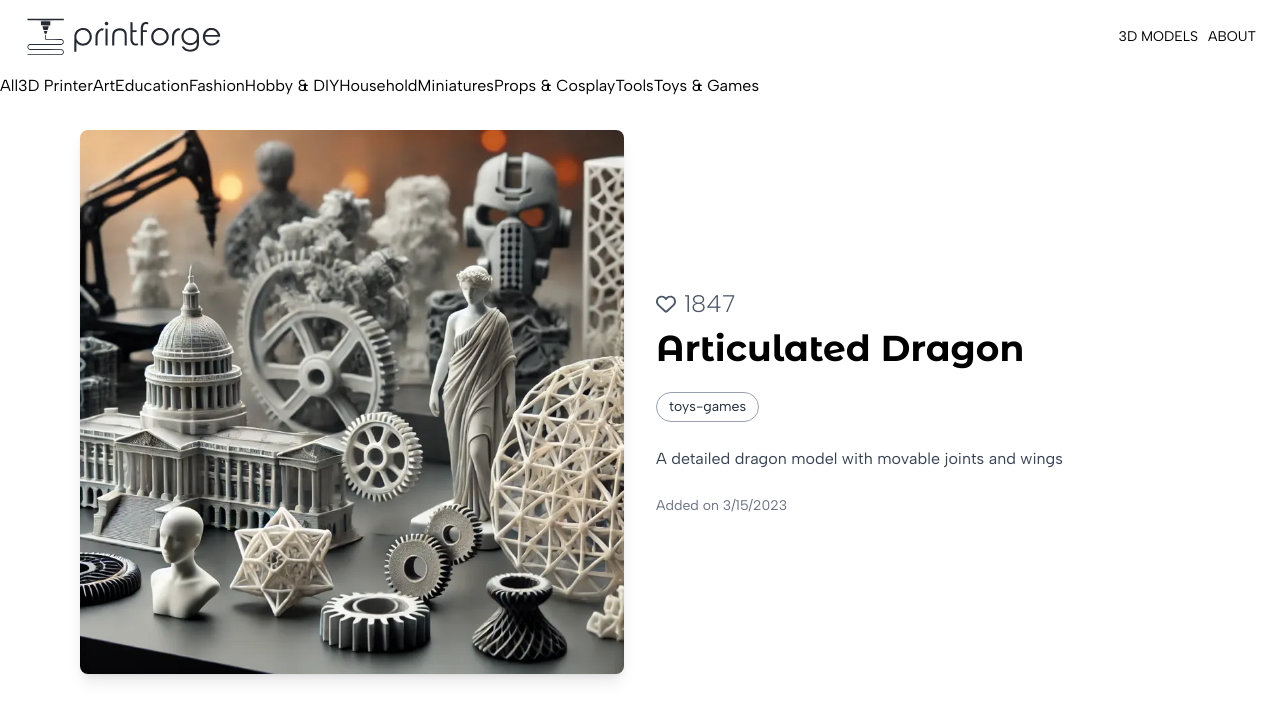
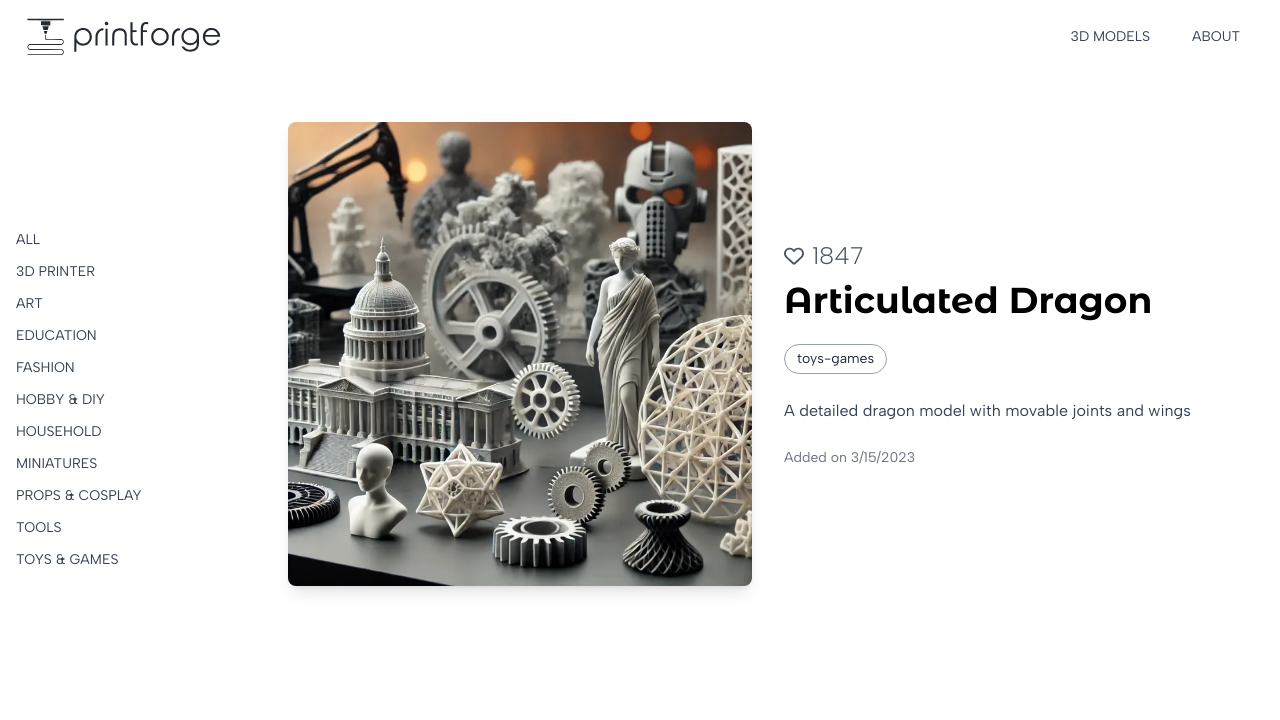
Before and after one commit to elpabloca/print-enter, a Next.js app: page /3d-models/1 in a window 1280 px wide. Shown: the top 720 px of the page. Built offline with nearby package versions, Linux system fonts and the light colour scheme.

Commit message:
create a navlink

```diff
--- a/src/app/3d-models/layout.tsx
+++ b/src/app/3d-models/layout.tsx
@@ -1,4 +1,4 @@
-import Link from "next/link"
+import NavLink from "@/app/components/NavLink"
 import type { ReactNode } from "react"
 import { getAllCategories } from "@/app/lib/categories"
 import type { Category } from "@/app/types"
@@ -7,17 +7,33 @@ export default function ModelsLayout({ children }: { children: ReactNode }) {
   const categories: Category[] = getAllCategories()
   console.log(categories)
   return (
-    <div>
-      <nav>
-        <Link href="/3d-models">All</Link>
-        {categories.map(cat => (
-          <Link
-            href={`/3d-models/categories/${cat.slug}`}
-            key={cat.slug}
-          >{cat.displayName}</Link>
-        ))}
-      </nav>
-      {children}
+    <div className="relative flex flex-col min-h-screen md:flex-row">
+      <aside className="sticky top-0 z-10 w-full bg-white border-b border-gray-200 md:fixed md:w-64 md:top-1/2 md:-translate-y-1/2 md:border-none">
+        <div className="relative">
+          <nav className="w-full overflow-x-auto md:overflow-visible scrollbar-hide">
+            <ul className="flex px-4 py-3 space-x-4 whitespace-nowrap md:flex-col md:p-0 md:space-x-0 md:space-y-3">
+              <NavLink
+                href="/3d-models"
+              >
+                All
+              </NavLink>
+              {categories.map(item => (
+                <NavLink
+                  href={`/3d-models/categories/${item.slug}`}
+                  key={item.slug}
+                >
+                  {item.displayName}
+                </NavLink>
+              ))}
+            </ul>
+          </nav>
+          {/* Fading edge/gradient for horizontal scroll hint on mobile */}
+          <div className="absolute top-0 right-0 w-8 h-full pointer-events-none bg-gradient-to-l from-white to-transparent md:hidden" />
+        </div>
+      </aside>
+
+      {/* Main Content Area */}
+      <main className="flex-1 p-4 md:ml-64">{children}</main>
     </div>
   )
 }
--- /dev/null
+++ b/src/app/components/NavLink.tsx
@@ -0,0 +1,13 @@
+import Link from "next/link"
+import type { NavLinkProps } from "@/app/types"
+
+export default function NavLink({ href, children }: NavLinkProps) {
+  return (
+    <li className="text-sm uppercase">
+      <Link
+        href={href}
+        className="px-4 py-2 text-gray-700 transition-colors rounded-md cursor-pointer hover:text-orange-accent"
+      >{children}</Link>
+    </li>
+  )
+}
--- a/src/app/components/Navbar.tsx
+++ b/src/app/components/Navbar.tsx
@@ -1,4 +1,5 @@
 import Link from "next/link"
+import NavLink from "@/app/components/NavLink"
 import Image from "next/image"
 import PFLogoIcon from "../../../public/printforge-logo-icon.svg"
 import PFLogo from "../../../public/printforgelogo.svg"
@@ -29,10 +30,10 @@ export default function Navbar() {
             </Link>
             <ul className="flex items-center gap-2.5">
               <li className="text-sm uppercase cursor-pointer">
-                <Link href="/3d-models">3D Models</Link>
+                <NavLink href="/3d-models">3D Models</NavLink>
               </li>
               <li className="text-sm uppercase cursor-pointer">
-                <Link href="/about">About</Link>
+                <NavLink href="/about">About</NavLink>
               </li>
             </ul>
           </nav>
--- a/src/app/types/index.ts
+++ b/src/app/types/index.ts
@@ -51,3 +51,8 @@ export type PillProps = {
     children: ReactNode
     className?: string
 }
+
+export type NavLinkProps = {
+    href: string
+    children: ReactNode
+}
```
